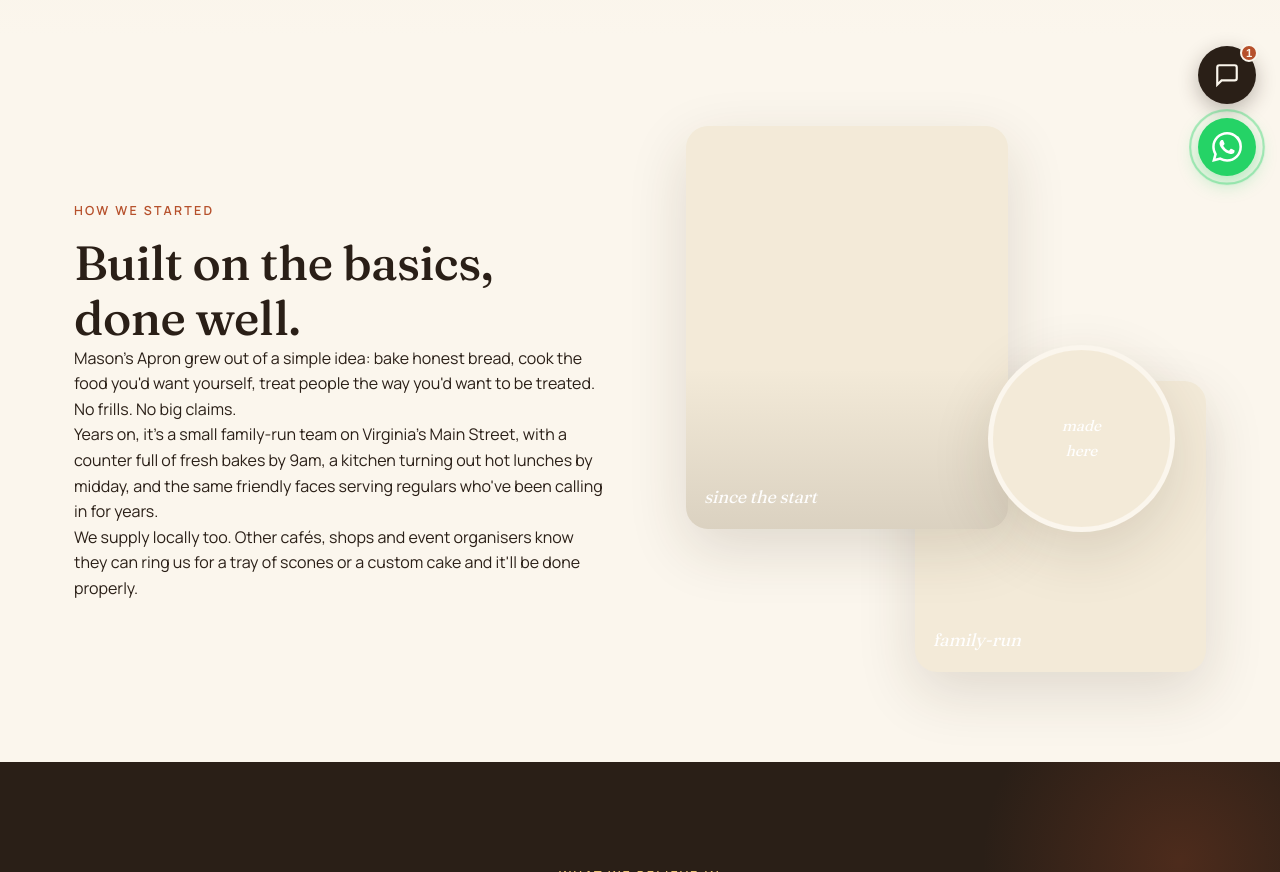
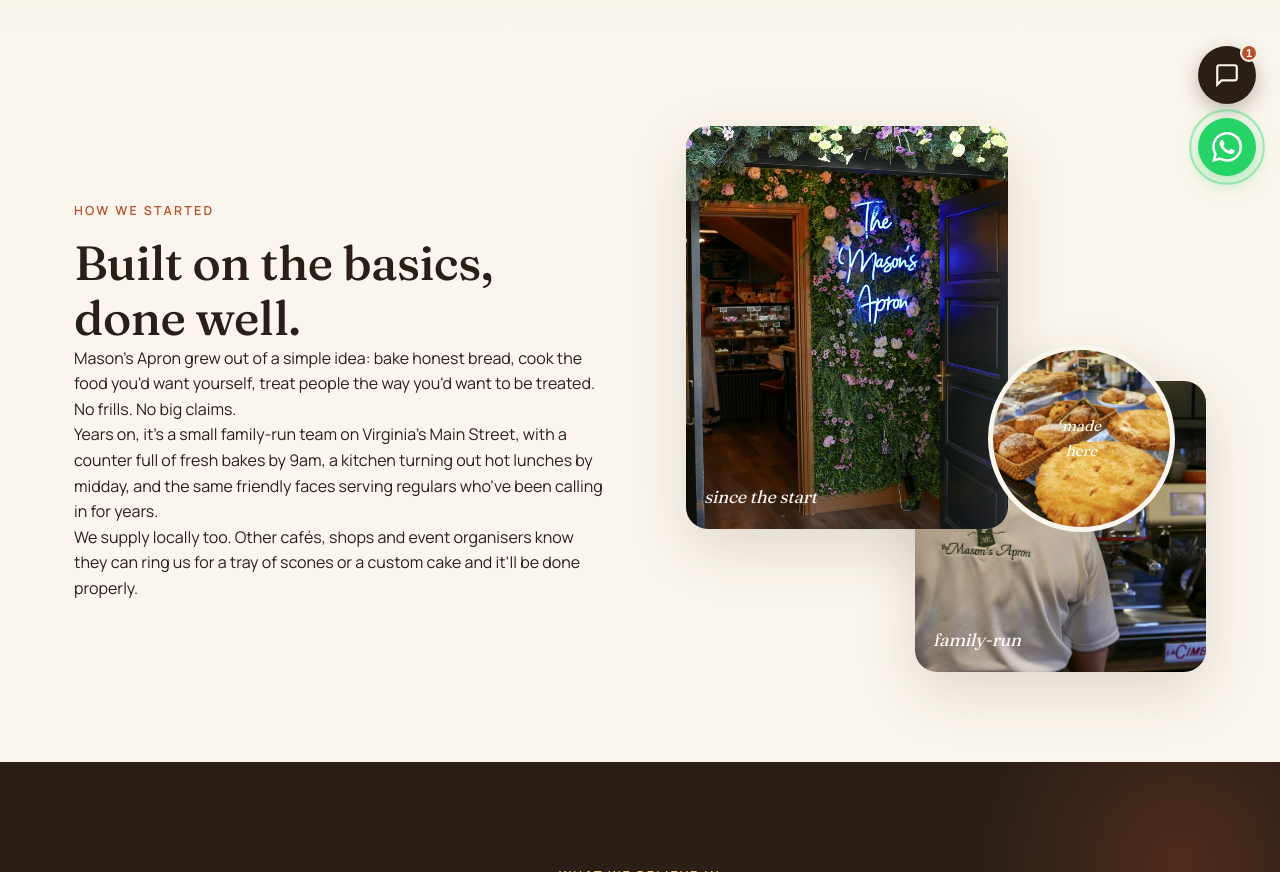
Before and after one commit to SamOHON0/masonsapron, a plain HTML site: page about.html in a window 1280 px wide. Shown: the part 600-1472 px from the top of the page. Drawn offline with Linux system fonts and the light colour scheme.

Commit message:
Fill blank about-page hero cards with photos

```diff
--- a/about.html
+++ b/about.html
@@ -65,12 +65,15 @@
         </div>
         <div class="hero-visual" data-reveal>
           <div class="hero-card hero-card-1">
+            <img src="/images/about-since.jpg" alt="The Mason's Apron shopfront on Main Street, Virginia" loading="lazy">
             <span class="label">since the start</span>
           </div>
           <div class="hero-card hero-card-2">
+            <img src="/images/staff-apron.jpg" alt="A member of the family-run Mason's Apron team" loading="lazy">
             <span class="label">family-run</span>
           </div>
           <div class="hero-card hero-card-3">
+            <img src="/images/about-made.jpg" alt="Fresh pies and bakes made in-house at Mason's Apron" loading="lazy">
             <span class="label">made<br>here</span>
           </div>
         </div>
```
Also changed, not shown: images/about-made.jpg (added), images/about-since.jpg (added).
